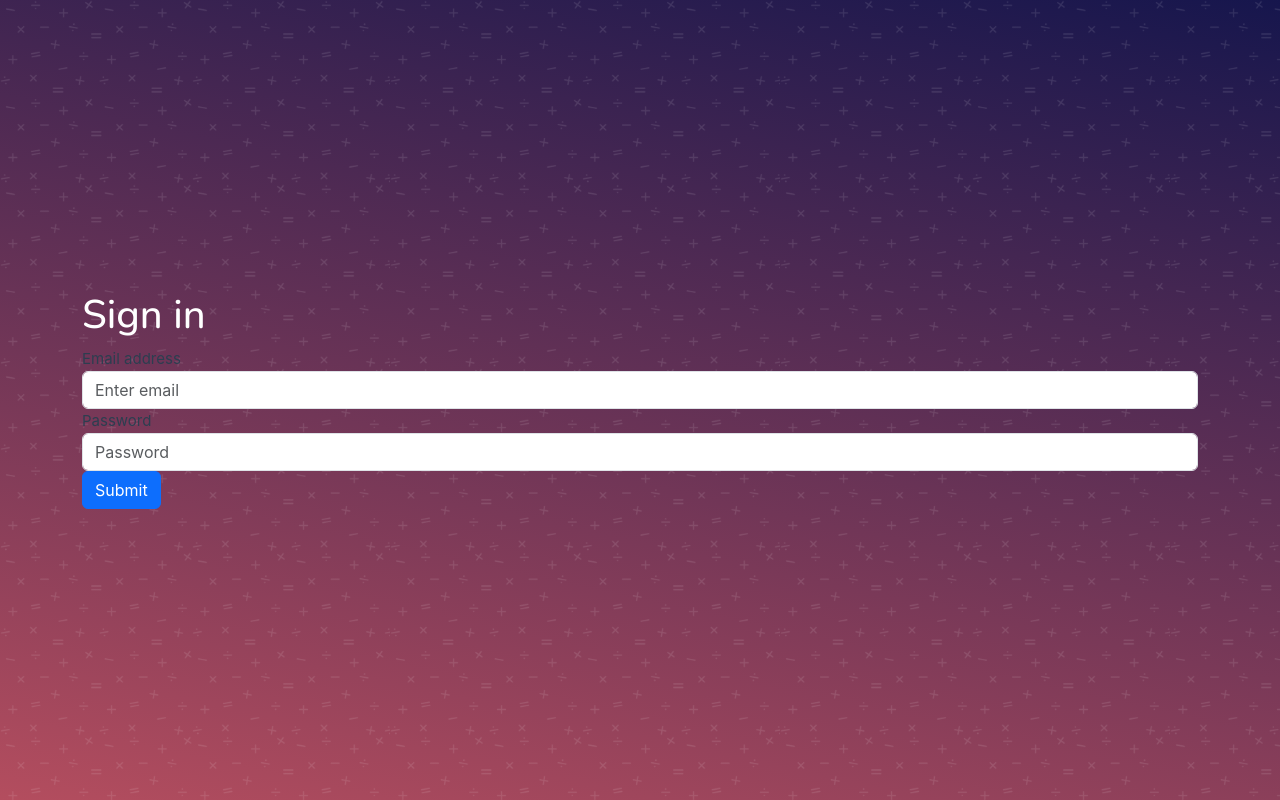
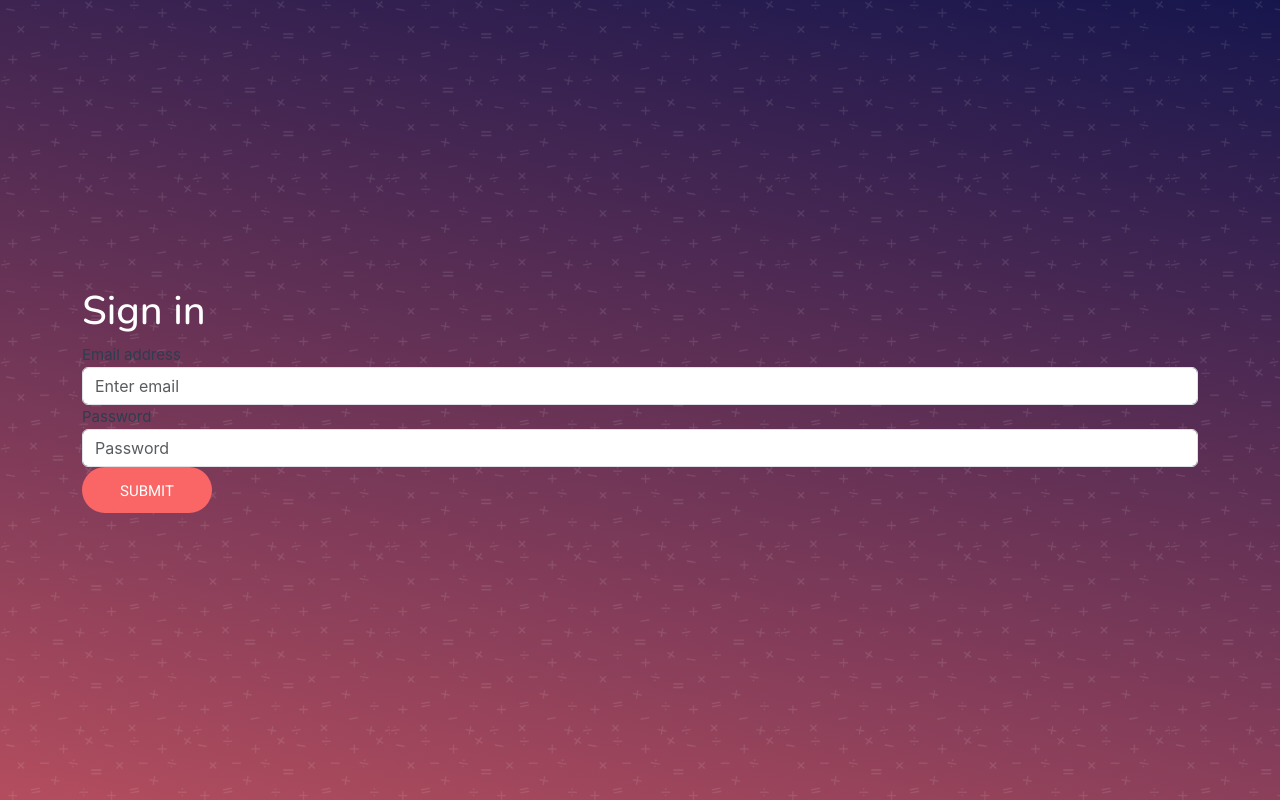
Before and after one commit to MathStix/dashboard, a Vue app in the folder dashboard/: page / in a window 1280 px wide. Built offline with nearby package versions, Linux system fonts and the light colour scheme.

Commit message:
add button

```diff
--- /dev/null
+++ b/dashboard/src/assets/styles/_buttons.scss
@@ -0,0 +1,20 @@
+@import './colors';
+
+.btn-main{
+  background: $red;
+  border-radius: 50px;
+  padding: 10px 10px;
+  width: 130px;
+  transition: all .3s ease-in-out;
+
+  span{
+    color: $white;
+    text-transform: uppercase;
+    font-size: 15px;
+  }
+
+  &:hover{
+    background: $bue;
+    transition: all .3s ease-in-out;
+  }
+}
--- a/dashboard/src/assets/styles/main.scss
+++ b/dashboard/src/assets/styles/main.scss
@@ -2,17 +2,21 @@
 @import './colors';
 @import './fonts/nunito';
 @import './fonts/roboto';
+@import './buttons';
+
 //dashboard app styles
 h1,h2,h3,h4,h5,h6{
   font-family: $nunito;
   font-weight: $n-medium;
   color: $white;
+  font-size: 40px;
 }
 
 p,span,a,i,b{
   font-family: $roboto;
   font-weight: $r-regular;
   color: $white;
+  font-size: 20px;
 }
 
 .page-wrap{
--- a/dashboard/src/views/AboutView.vue
+++ b/dashboard/src/views/AboutView.vue
@@ -5,13 +5,3 @@
   </div>
   </div>
 </template>
-
-<style>
-@media (min-width: 1024px) {
-  .about {
-    min-height: 100vh;
-    display: flex;
-    align-items: center;
-  }
-}
-</style>
--- a/dashboard/src/views/SignInView.vue
+++ b/dashboard/src/views/SignInView.vue
@@ -36,7 +36,11 @@
               </span>
             </div>
           </div>
-          <button type="submit" class="btn btn-primary">Submit</button>
+          <button type="submit" class="btn btn-main">
+            <span>
+              Submit
+            </span>
+          </button>
         </form>
     </div>
   </div>
```
